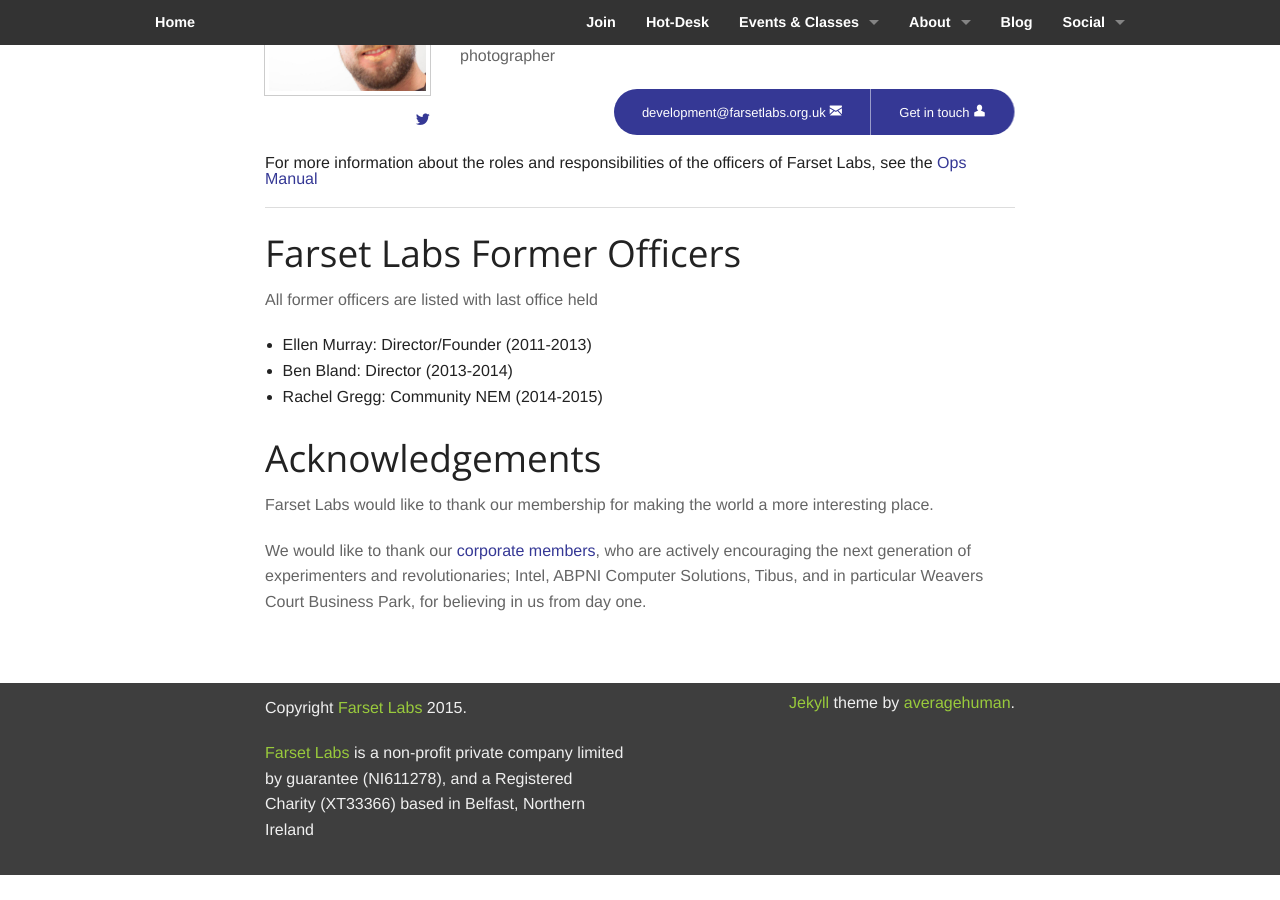
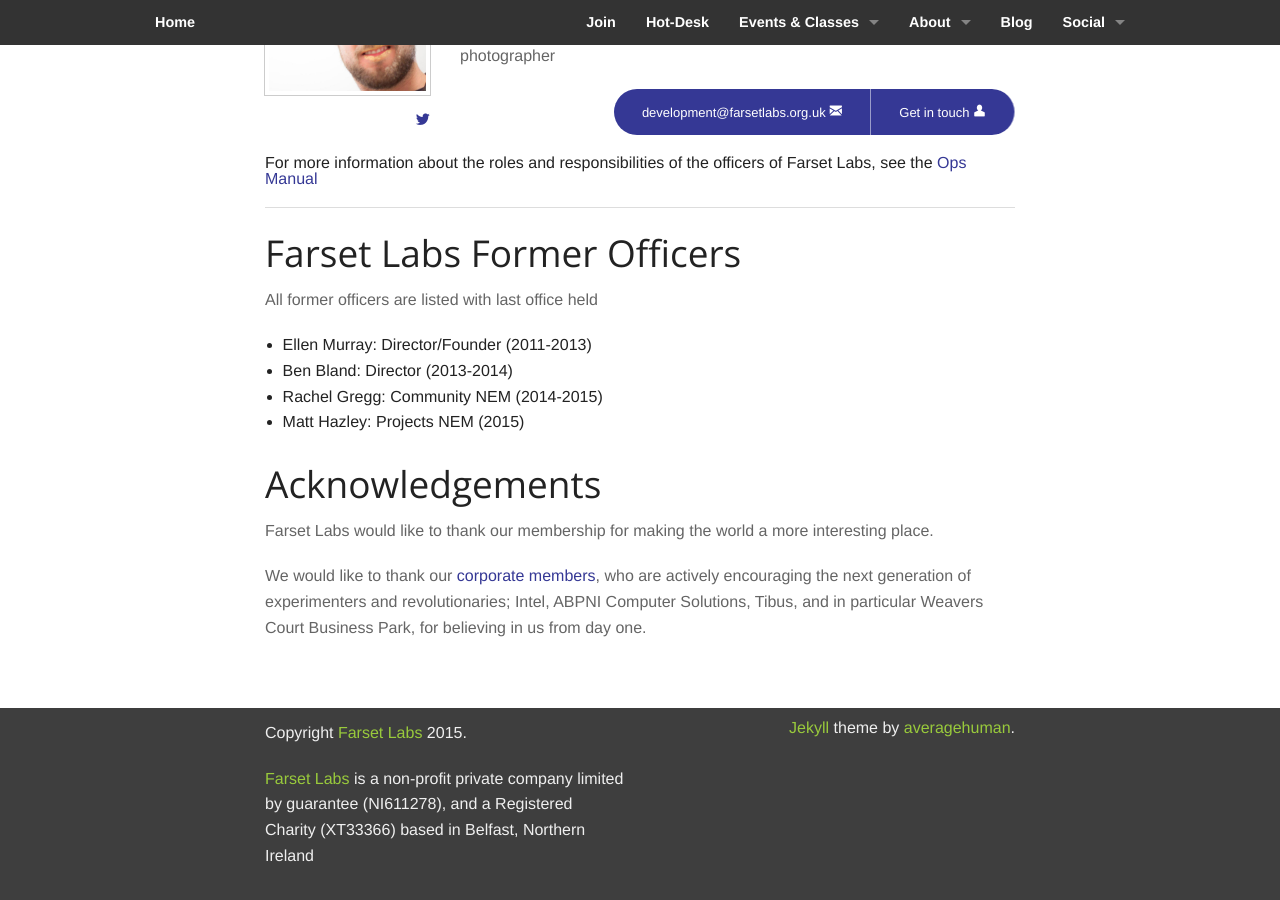
Before and after one commit to FarsetLabs/farsetlabs.github.io, a Jekyll site: the page built from about/index.html, in a window 1280 px wide and 900 px high, scrolled down 3170 px. Built offline with Jekyll 4.4.1, drawn with Linux system fonts in a browser that asks for light colours; before the commit the page ends 4045 px from its top, so only the background shows below that.

Commit message:
AD-136 Give Matt some credit

```diff
--- a/about/index.html
+++ b/about/index.html
@@ -95,6 +95,7 @@
 			<li>Ellen Murray: Director/Founder (2011-2013)</li>
 			<li>Ben Bland: Director (2013-2014)</li>
 			<li>Rachel Gregg: Community NEM (2014-2015)</li>
+			<li>Matt Hazley: Projects NEM (2015)</li>
 		</ul>
     </div>
 </div>
```
